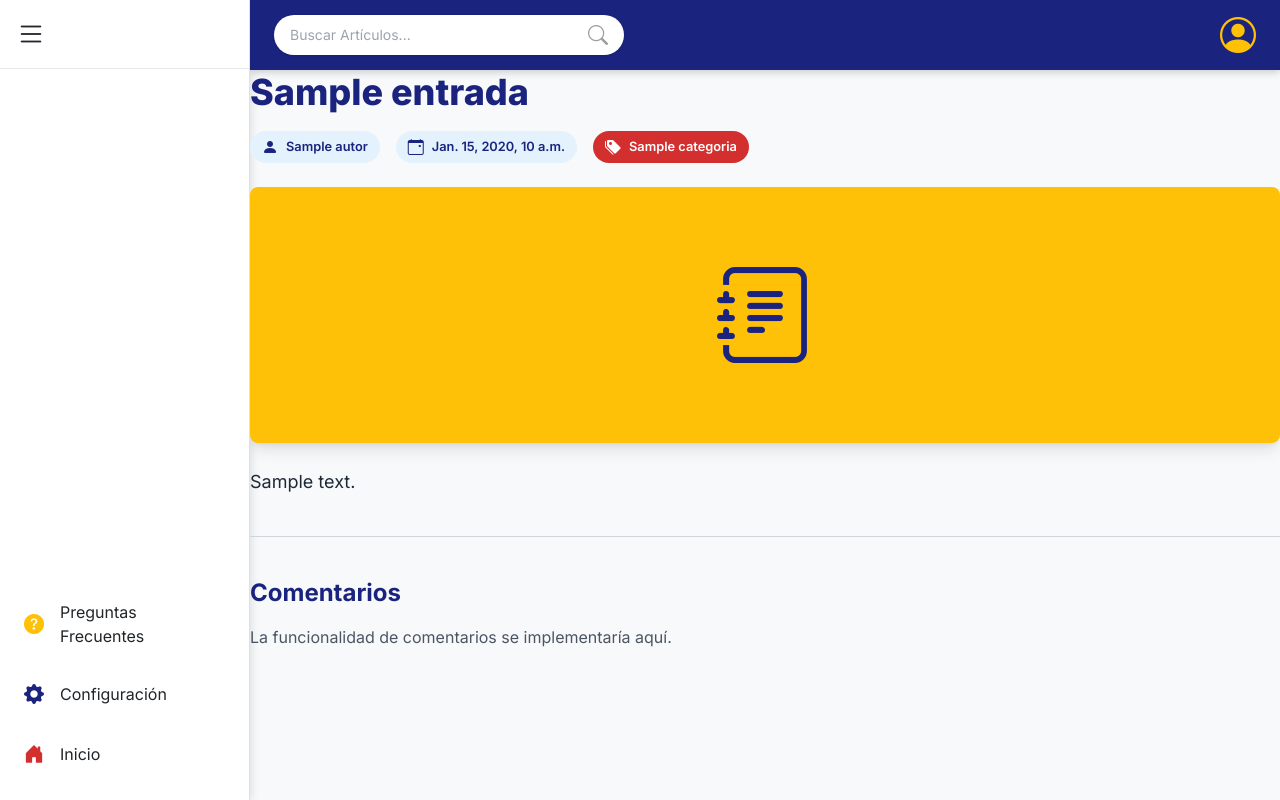
After one commit to lslszz/Naru-Estudio-Coding, a Django app: template naru_estudio/naruapp/templates/naruapp/naru_entrada.html in a window 1280 px wide. The commit adds this page. Run offline with Django 3.2, Linux system fonts and the light colour scheme; the template is opened without the code that fills it: most values are stand-ins (such as "Sample title", 1, 10 or a date in 2020); some libraries are stand-ins or nearby versions.

Commit message:
feat: Agrega Read completo de entradas y añade favicon

```diff
--- a/naru_estudio/naruapp/static/naruapp/style_naruestudio.css
+++ b/naru_estudio/naruapp/static/naruapp/style_naruestudio.css
@@ -27,7 +27,6 @@ body {
     padding: 0;
     display: flex;
     min-height: 100vh;
-    overflow-y: hidden;
 }
 
 /* Estilo para el contenedor principal de la aplicación */
@@ -197,6 +196,17 @@ body {
     font-size: 1rem; /* Asegura que los iconos de metadata tengan buen tamaño */
 }
 
+.btnCrearEntrada {
+    background-color: #706b7a;
+    color: white;
+    font-weight: 700;
+    text-decoration: none; /* Asegurar que no tenga subrayado de enlace */
+}
+
+.btnCrearEntrada:hover {
+    background-color: #4f4660;
+}
+
 /* Media Query para responsividad */
 @media (max-width: 768px) {
     .sidebar {
--- a/naru_estudio/naruapp/templates/naruapp/base-naru.html
+++ b/naru_estudio/naruapp/templates/naruapp/base-naru.html
@@ -12,6 +12,7 @@
     <!-- Iconos de Bootstrap -->
     <link rel="stylesheet" href="https://cdn.jsdelivr.net/npm/bootstrap-icons@1.11.3/font/bootstrap-icons.min.css">
     <link rel="stylesheet" href="{% static 'naruapp/style_naruestudio.css' %}">
+    <link rel="icon" type="image/png" href="{% static 'naruapp/img/sapo.png' %}"">
     {% endblock %}
 </head>
 <body>
--- a/naru_estudio/naruapp/templates/naruapp/index.html
+++ b/naru_estudio/naruapp/templates/naruapp/index.html
@@ -8,6 +8,7 @@
     <script src="https://cdn.tailwindcss.com"></script>
     <link href="https://fonts.googleapis.com/css2?family=Inter:wght@400;600;700&display=swap" rel="stylesheet">
     <link rel="stylesheet" href="{% static 'naruapp/style.css' %}">
+    <link rel="icon" type="image/png" href="{% static 'naruapp/img/sapo.png' %}"">
 </head>
 <body class="flex items-center justify-center min-h-screen p-4 sm:p-8">
 
--- /dev/null
+++ b/naru_estudio/naruapp/templates/naruapp/naru_entrada.html
@@ -0,0 +1,60 @@
+{% extends "naruapp/base-naru.html" %}
+{% load static %}
+
+{% block divPropio %}
+{% endblock %}
+
+
+{% block content %}
+<div class="main-content-area">
+
+        <header class="app-header">
+            <div class="search-bar-container">
+                <input type="text" placeholder="Buscar Artículos..." class="search-input text-sm text-gray-700">
+                <i class="bi bi-search text-xl search-icon cursor-pointer"></i>
+            </div>
+
+            <div class="ml-auto">
+                <i class="bi bi-person-circle text-4xl header-avatar cursor-pointer"></i>
+            </div>
+        </header>
+
+        <main class="article-detail-container">
+            <h1 class="text-4xl font-extrabold text-[var(--dark-blue)] mb-4 leading-tight">
+                {{ entrada.titulo }}
+            </h1>
+
+            <div class="flex items-center space-x-4 mb-6">
+                <span class="metadata-pill">
+                    <i class="bi bi-person-fill"></i>
+                    {{ entrada.autor }}
+                </span>
+                <span class="metadata-pill">
+                    <i class="bi bi-calendar-event"></i>
+                    {{ entrada.fecha }}
+                </span>
+                <span class="metadata-pill" style="background-color: var(--secondary-red); color: white;">
+                    <i class="bi bi-tags-fill"></i>
+                    {{ entrada.categoria }}
+                </span>
+            </div>
+
+            <div class="featured-image-container mb-6 rounded-lg overflow-hidden shadow-lg">
+                <div class="flex items-center justify-center h-64 bg-[var(--primary-yellow)] text-white">
+                    <i class="bi bi-journal-text text-8xl text-[var(--dark-blue)]"></i>
+                </div>
+            </div>
+
+            <article class="article-content text-lg text-gray-800 leading-relaxed">
+                {{ entrada.contenido | safe }}
+            </article>
+
+            <hr class="my-10 border-gray-300">
+
+            <h2 class="text-2xl font-bold text-[var(--dark-blue)] mb-4">Comentarios</h2>
+            <p class="text-gray-600">La funcionalidad de comentarios se implementaría aquí.</p>
+
+        </main>
+
+    </div>
+{% endblock %}
--- a/naru_estudio/naruapp/templates/naruapp/registro.html
+++ b/naru_estudio/naruapp/templates/naruapp/registro.html
@@ -9,6 +9,7 @@
         <script src="https://cdn.tailwindcss.com"></script>
         <link href="https://fonts.googleapis.com/css2?family=Inter:wght@400;600;700&display=swap" rel="stylesheet">
         <link rel="stylesheet" href="{% static 'naruapp/style_cuenta.css' %}">
+        <link rel="icon" type="image/png" href="{% static 'naruapp/img/sapo.png' %}"">
 </head>
 <body class="flex items-center justify-center min-h-screen p-4 sm:p-8">
     {% block content %}
--- a/naru_estudio/naruapp/urls.py
+++ b/naru_estudio/naruapp/urls.py
@@ -7,6 +7,8 @@ urlpatterns = [
     path('registro-exitoso/', views.cuenta_registro_ok, name="cuenta_registro_ok"),
     path('clases/', views.naru_clases),
     path('entradas/', views.naru_entradas),
+    path('entradas/<int:id>', views.naru_entrada, name="naru_entrada"),
+    path('entradas/crear-entrada', views.naru_entrada_nueva, name="naru_entrada_nueva")
     #path('crear/', views.crear_producto, name='crear_producto'),
     #path('leer/<int:id>', views.leer_producto, name='leer_producto'),
     #path('leer-todos', views.leer_todos, name='leer_todos'),
```
Also changed, not shown: naru_estudio/naruapp/templates/naruapp/naru_entradas.html (+6 -4 lines), naru_estudio/naruapp/views.py (+8 -1 lines), naru_estudio/naruapp/static/naruapp/img/sapo.png (added).
